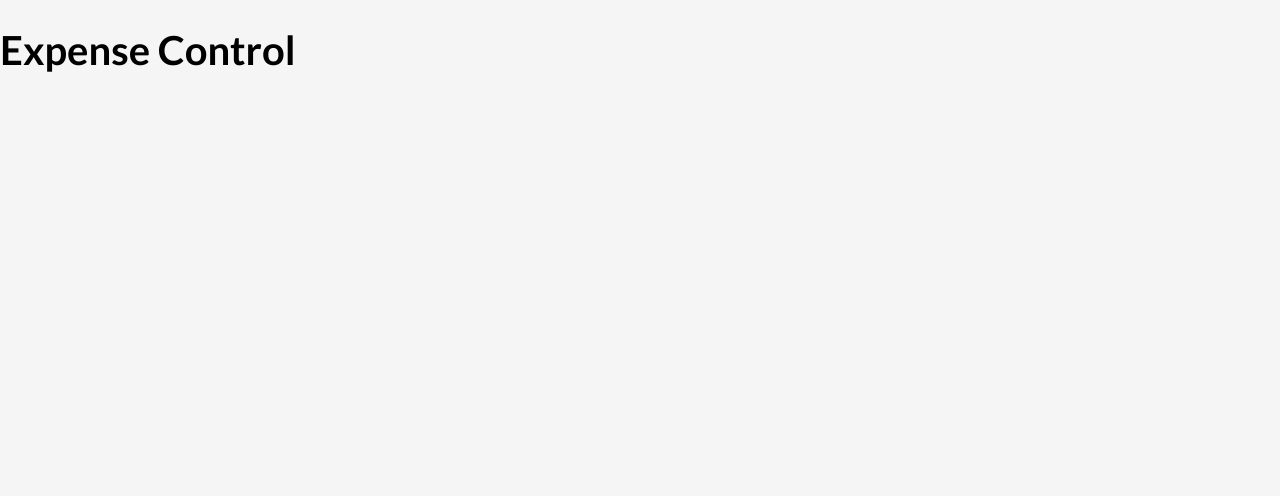
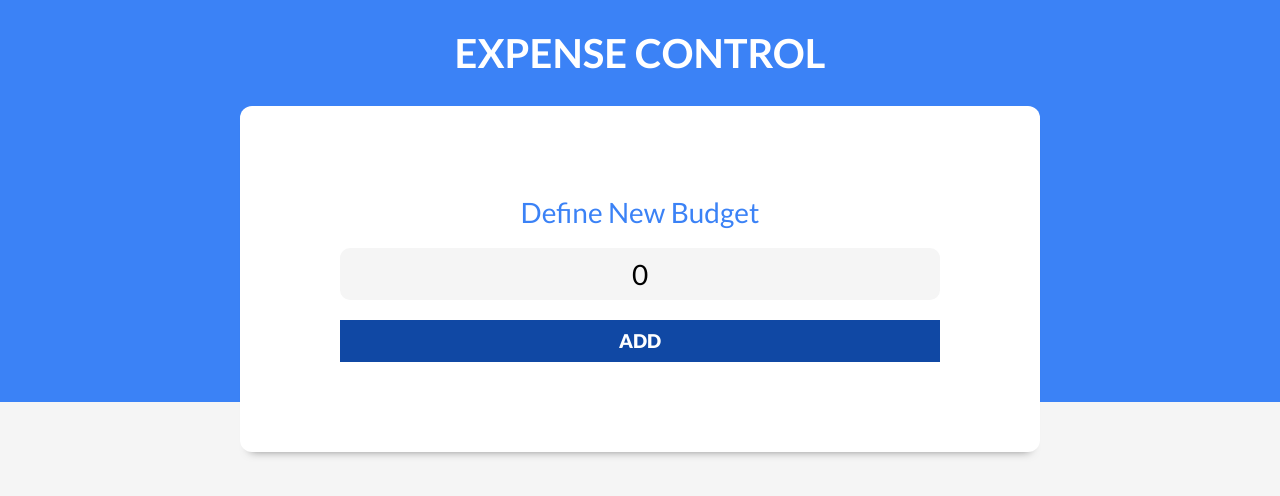
Before and after one commit to owenvassarotto/expense-control, a React (Vite) app: page / in a window 1280 px wide. Shown: the top 496 px of the page. Built offline with nearby package versions, Linux system fonts and the light colour scheme.

Commit message:
Created Header.jsx and NewBudget.jsx react components

```diff
--- a/src/App.jsx
+++ b/src/App.jsx
@@ -1,10 +1,14 @@
 import { useState } from 'react'
 
+import Header from './components/Header';
+
 function App() {
-  const [count, setCount] = useState(0)
+  const [budget, setBudget] = useState(0);
 
   return (
-    <h1>Expense Control</h1>
+    <div>
+      <Header budget={budget} setBudget={setBudget} />
+    </div>
   )
 }
 
--- /dev/null
+++ b/src/components/Header.jsx
@@ -0,0 +1,13 @@
+import NewBudget from "./NewBudget";
+
+const Header = ({budget, setBudget}) => {
+  return (
+    <header>
+        <h1>Expense Control</h1>
+
+        <NewBudget budget={budget} setBudget={setBudget} />
+    </header>
+  )
+}
+
+export default Header
--- /dev/null
+++ b/src/components/NewBudget.jsx
@@ -0,0 +1,24 @@
+
+
+const NewBudget = ({budget, setBudget}) => {
+  return (
+    <div className="contenedor-presupuesto contenedor sombra">
+        <form className="formulario">
+            <div className="campo">
+                <label>Define New Budget</label>
+                <input
+                    type="text"
+                    className="nuevo-presupuesto"
+                    placeholder="Add your budget"
+                    value={budget}
+                    onChange={e => setBudget(e.target.value)}
+                />
+            </div>
+
+            <input type="submit" value="Add" />
+        </form>
+    </div>
+  )
+}
+
+export default NewBudget
```
